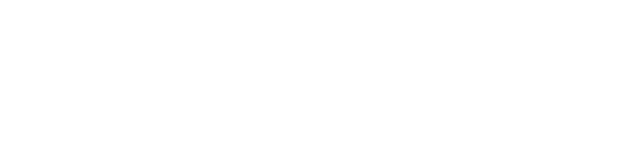
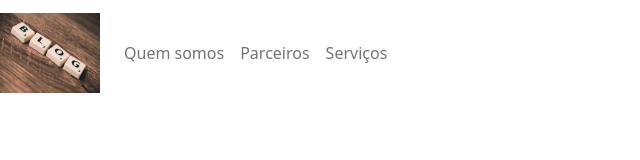
Before and after one commit to temisis/Bootstrap-Aula, a plain HTML site: page index.html in a window 1280 px wide. Shown: the whole page, without its empty margins (0-640 px from the left). Drawn offline with Linux system fonts and the light colour scheme.

Commit message:
After 2nd class
Como está o site após 2ª aula de Bootstrap

```diff
--- a/index.html
+++ b/index.html
@@ -1,7 +1,29 @@
 <!DOCTYPE html>
 <html lang="pt-br">
     <head>
+        <title>Minha Página</title>
         <meta charset="utf-8">
-        <title>Minha Página</title>
+        <link rel="stylesheet" type="text/css" href="bootstrap/css/bootstrap.min.css">
+        <link rel="stylesheet" type="text/css" href="CSS/style.css">
     </head>
+    <body>
+        <nav class="navbar navbar-expand-lg navbar-light">
+            <a class="navbar-brand" href="#">
+                <img src="imgs/pexels-pixabay-262508.jpg" width="100" height="80">
+            </a>
+            <div class="collapse navbar-collapse">
+                <ul class="navbar-nav">
+                    <li class="nav-item">
+                        <a class="nav-link" href="#">Quem somos</a>
+                    </li>
+                    <li class="nav-item">
+                        <a class="nav-link" href="#">Parceiros</a>
+                        <li class="nav-item">
+                            <a class="nav-link" href="#">Serviços</a>
+                        </li>
+                    </li>
+                </ul>
+            </div>
+        </nav>
+    </body>
 </html>
```
Also changed, not shown: Imgs/pexels-pixabay-262508.jpg (added), 1 other file.
